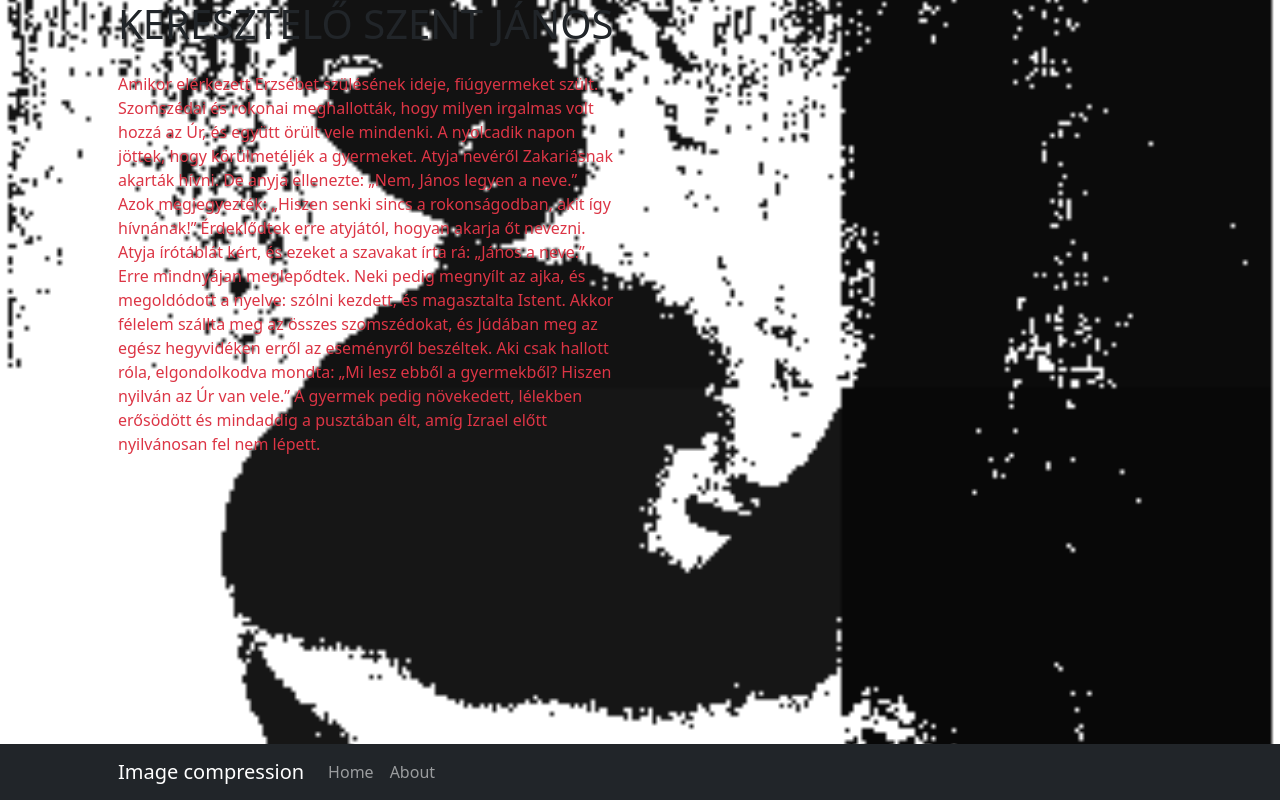
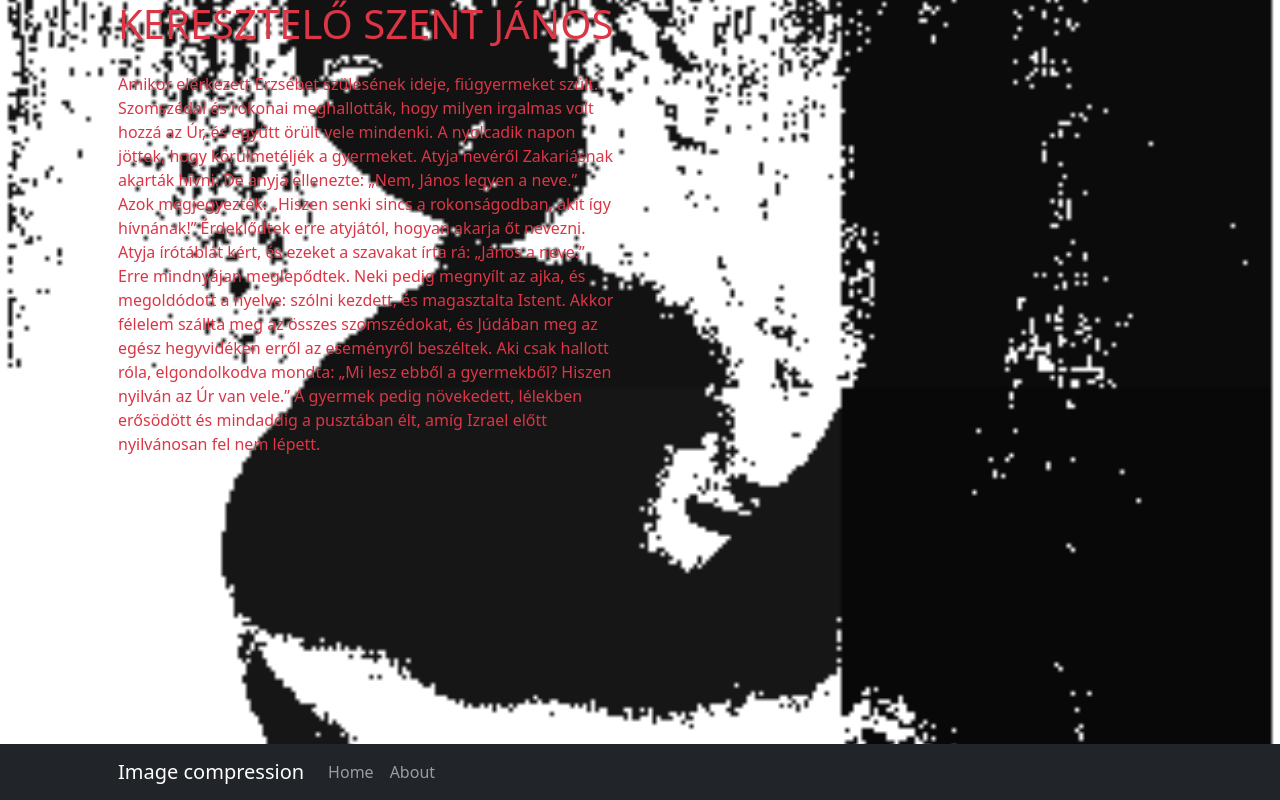
Before and after one commit to bankitomi26/btc, a plain HTML site: page index.html in a window 1280 px wide. Drawn offline with nearby package versions, Linux system fonts and the light colour scheme.

Commit message:
Update index.html

```diff
--- a/index.html
+++ b/index.html
@@ -30,7 +30,7 @@
             <div class="container px-4 px-lg-5">
                 <div class="row gx-4 gx-lg-5">
                     <div class="col-lg-6">
-                        <h1 class="text-dark mb-4">KERESZTELŐ SZENT JÁNOS</h1>
+                        <h1 class="text-danger mb-4">KERESZTELŐ SZENT JÁNOS</h1>
                         <p class="text-danger">Amikor elérkezett Erzsébet szülésének ideje, fiúgyermeket szült. Szomszédai és rokonai meghallották, hogy milyen irgalmas volt hozzá az Úr, és együtt örült vele mindenki. A nyolcadik napon jöttek, hogy körülmetéljék a gyermeket. Atyja nevéről Zakariásnak akarták hívni. De anyja ellenezte: „Nem, János legyen a neve.” Azok megjegyezték: „Hiszen senki sincs a rokonságodban, akit így hívnának!” Érdeklődtek erre atyjától, hogyan akarja őt nevezni. Atyja írótáblát kért, és ezeket a szavakat írta rá: „János a neve.” Erre mindnyájan meglepődtek. Neki pedig megnyílt az ajka, és megoldódott a nyelve: szólni kezdett, és magasztalta Istent. Akkor félelem szállta meg az összes szomszédokat, és Júdában meg az egész hegyvidéken erről az eseményről beszéltek. Aki csak hallott róla, elgondolkodva mondta: „Mi lesz ebből a gyermekből? Hiszen nyilván az Úr van vele.” A gyermek pedig növekedett, lélekben erősödött és mindaddig a pusztában élt, amíg Izrael előtt nyilvánosan fel nem lépett.</p>
                     </div>
                 </div>
```
